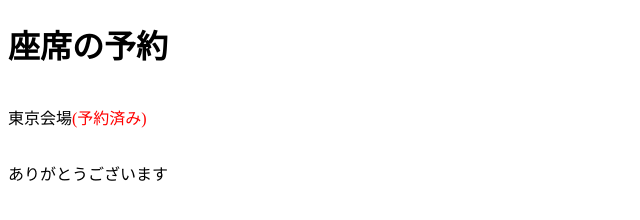
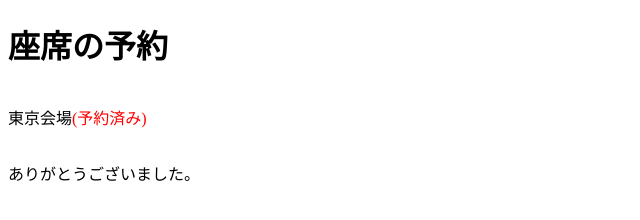
Before and after one commit to c3230426/www, a plain HTML site: page sample07/kadai06-2.html in a window 1280 px wide. Both pictures are taken after a click on the button "予約する". Shown: the full height of the page, 0-640 px from the left. Drawn offline with Linux system fonts and the light colour scheme.

Commit message:
updata11/12

```diff
--- a/sample07/kadai06-2.html
+++ b/sample07/kadai06-2.html
@@ -22,7 +22,7 @@
 
         <button id="sample2">予約する</button>
     </div>
-    <p id="sample3" style="display: none">ありがとうございます</p>
+    <p id="sample3" style="display: none">ありがとうございました。</p>
 <script>
     document.getElementById('sample2').addEventListener('click', function() {
         const sample1 = document.getElementById('sample1');
```
